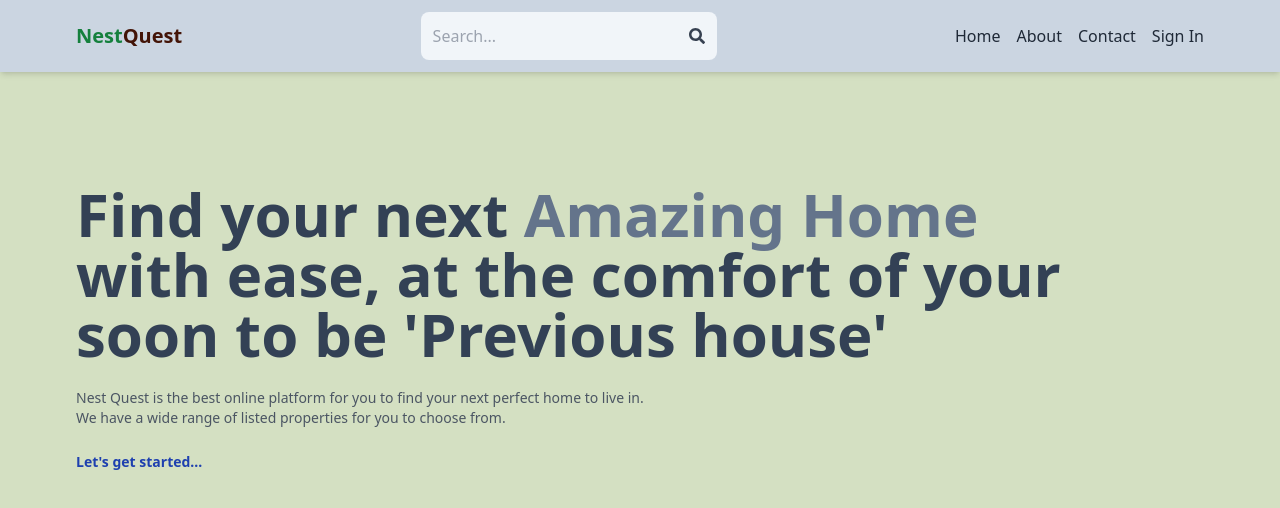
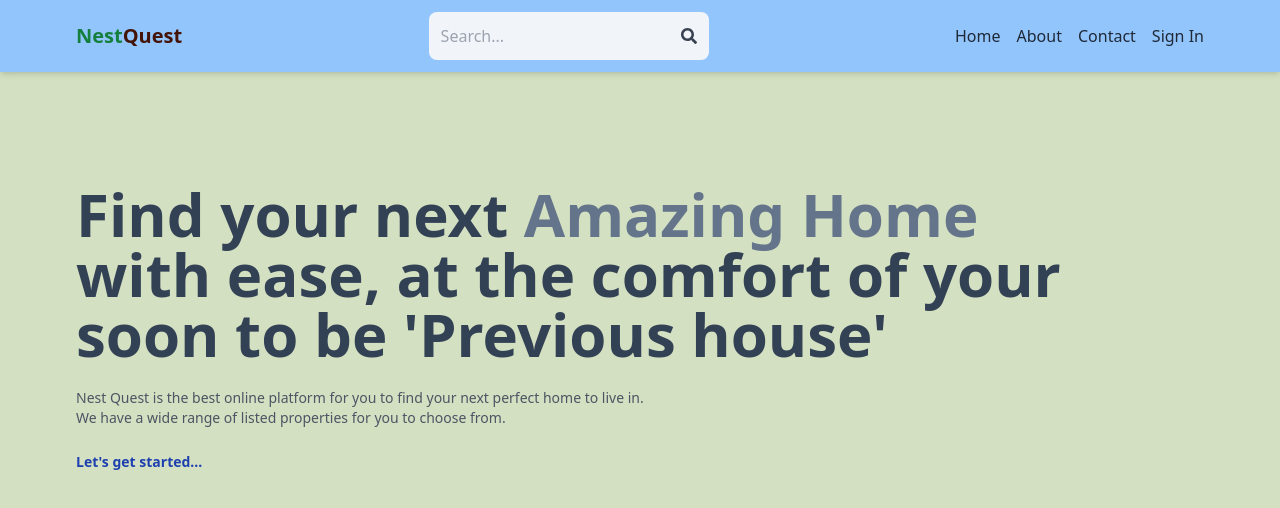
Before and after one commit to Wilmitch/Nest_Quest_Portfolio_Project, a React (Vite) app in the folder client/: page / in a window 1280 px wide. Shown: the top 508 px of the page. Built offline with nearby package versions, Linux system fonts and the light colour scheme; no server answers.

Commit message:
adjusted the home, about and contact icons to appear even on smaller devices

```diff
--- a/client/src/components/Header.jsx
+++ b/client/src/components/Header.jsx
@@ -25,7 +25,7 @@ export default function Header() {
   }, [location.search]);
 
   return (
-    <header className="bg-slate-300 shadow-md">
+    <header className="bg-blue-300 shadow-md">
       <div className="flex justify-between items-center max-w-6xl mx-auto p-3">
         <Link to="/">
           <h1 className="font-bold text-sm sm:text-xl flex flex-wrap">
@@ -40,7 +40,7 @@ export default function Header() {
           <input
             type="text"
             placeholder="Search..."
-            className="bg-transparent focus:outline-none w-24 sm:w-64"
+            className="bg-transparent focus:outline-none w-24 sm:w-60"
             value={searchTerm}
             onChange={(e) => setSearchTerm(e.target.value)}
           />
@@ -50,17 +50,17 @@ export default function Header() {
         </form>
         <ul className="flex gap-4">
           <Link to="/">
-            <li className="hidden sm:inline text-gray-800 hover:underline">
+            <li className="text-gray-800 hover:underline">
               Home
             </li>
           </Link>
           <Link to="/about">
-            <li className="hidden sm:inline text-gray-800 hover:underline">
+            <li className="text-gray-800 hover:underline">
               About
             </li>
           </Link>
           <Link to="/contact">
-            <li className="hidden sm:inline text-gray-800 hover:underline">
+            <li className="text-gray-800 hover:underline">
               Contact
             </li>
           </Link>
```
